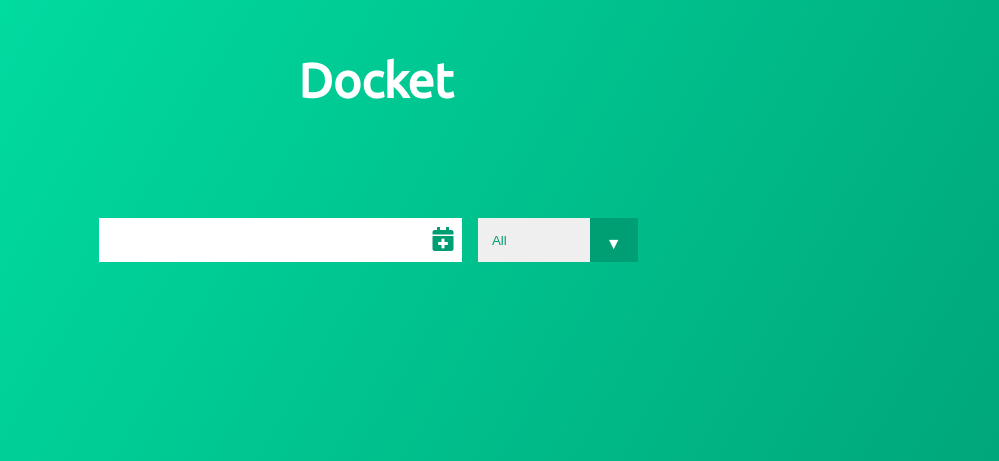
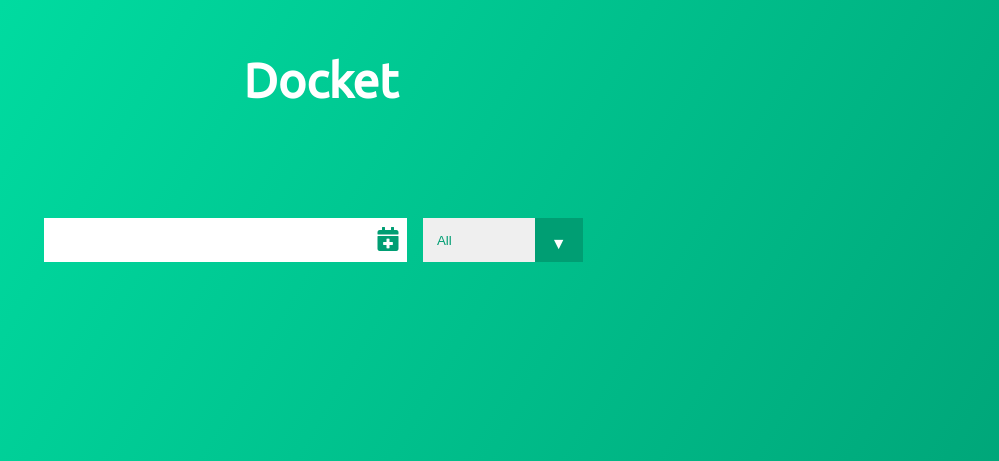
Before and after one commit to git-push-aayush/2-du-List, a PHP site: page /index.html in a window 1280 px wide. Shown: the top 461 px of the page, without its empty margins (264-1263 px from the left). Run offline with PHP 8.4, Linux system fonts and the light colour scheme; some libraries are stand-ins or nearby versions.

Commit message:
responsive

```diff
--- a/index.html
+++ b/index.html
@@ -11,6 +11,7 @@
 </head>
 
 <body>
+  <div class="container">
     <header>
         <h1>Docket</h1>
     </header>
@@ -31,6 +32,8 @@
     <div class="task-container">
         <ul class="task-list"></ul>
     </div>
+  </div>
+
     <script src="app.js"></script>
 </body>
 
--- a/style.css
+++ b/style.css
@@ -3,6 +3,21 @@
      padding: 0;
      box-sizing: border-box;
  }
+ @media (min-width: 568px) {
+    .container {
+      width: 550px;
+    }
+  }
+  @media (min-width: 992px) {
+    .container {
+      width: 970px;
+    }
+  }
+  @media (min-width: 1200px) {
+    .container {
+      width: 1170px;
+    }
+  }
 
  body {
      background-image: linear-gradient(120deg, #00e6a8, #009e73);
```
